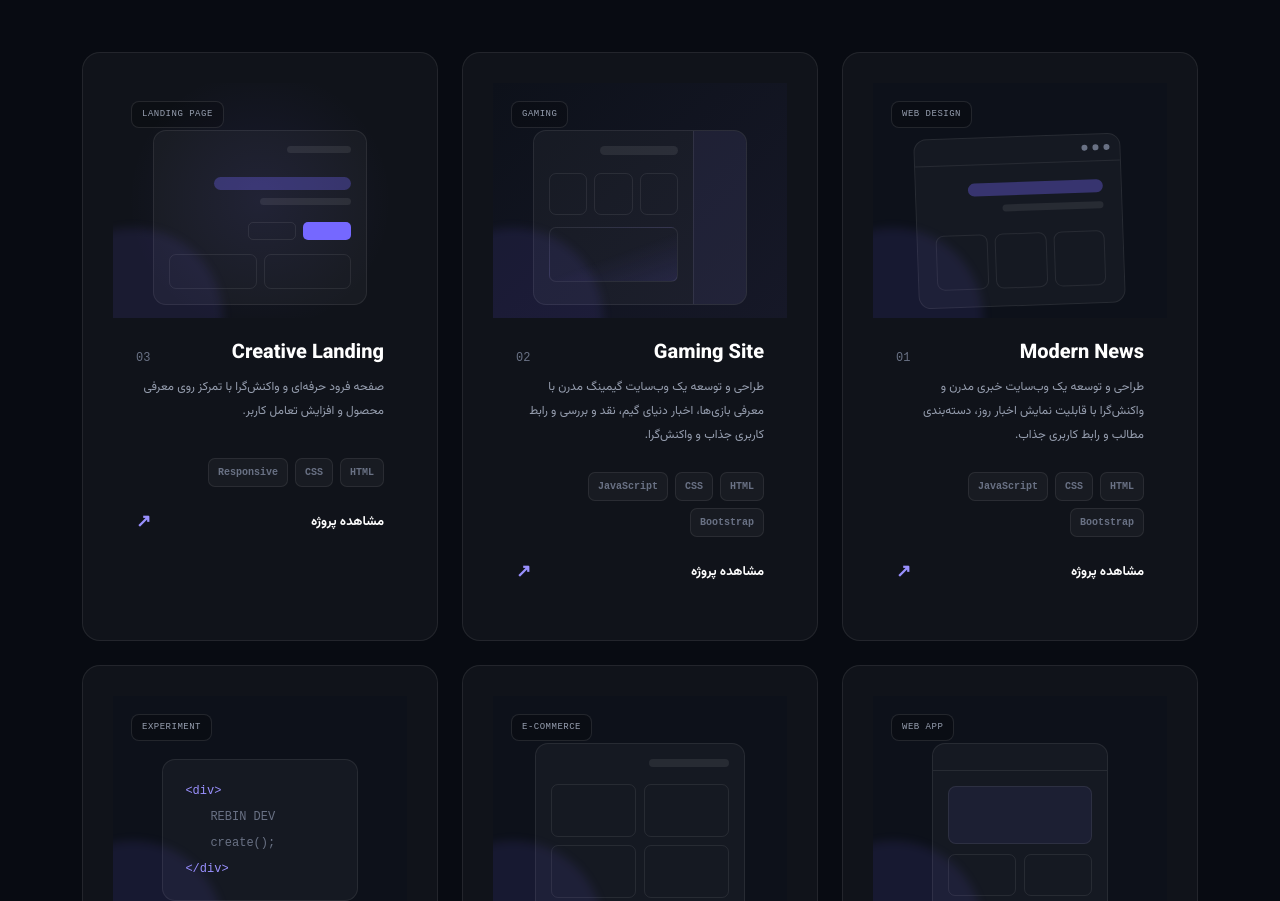
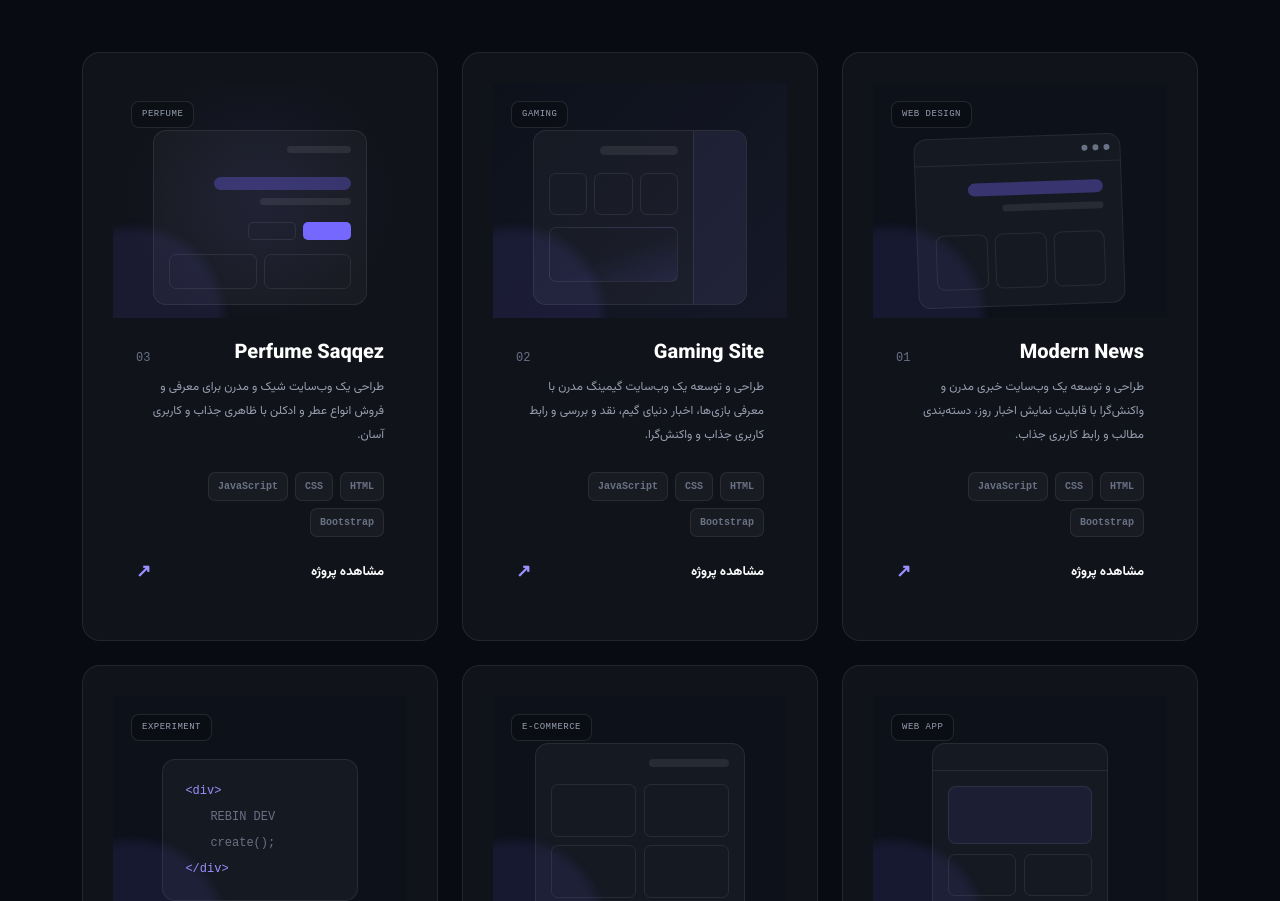
Before and after one commit to Rebin-Dev/rebindev, a plain HTML site: page projects.html in a window 1280 px wide. Shown: the part 990-1891 px from the top of the page. Drawn offline with nearby package versions, Linux system fonts and the light colour scheme.

Commit message:
Update projects.html

```diff
--- a/projects.html
+++ b/projects.html
@@ -307,27 +307,27 @@
                                 </div>
                             </div>
 
-                            <span class="project-type">LANDING PAGE</span>
+                            <span class="project-type">PERFUME</span>
                         </div>
 
                         <div class="project-info">
                             <div class="project-title-row">
-                                <h3>Creative Landing</h3>
+                                <h3>Perfume Saqqez</h3>
                                 <span>03</span>
                             </div>
 
                             <p>
-                                صفحه فرود حرفه‌ای و واکنش‌گرا با تمرکز روی
-                                معرفی محصول و افزایش تعامل کاربر.
+                               طراحی یک وب‌سایت شیک و مدرن برای معرفی و فروش انواع عطر و ادکلن با ظاهری جذاب و کاربری آسان.
                             </p>
 
                             <div class="project-tags">
-                                <span>HTML</span>
+                                  <span>HTML</span>
                                 <span>CSS</span>
-                                <span>Responsive</span>
+                                <span>JavaScript</span>
+                                <span>Bootstrap</span>
                             </div>
 
-                            <a href="#" class="project-link">
+                            <a href="https://rebin-dev.github.io/feraon/?utm_source=chatgpt.com" class="project-link">
                                 مشاهده پروژه
                                 <span>↗</span>
                             </a>
```
